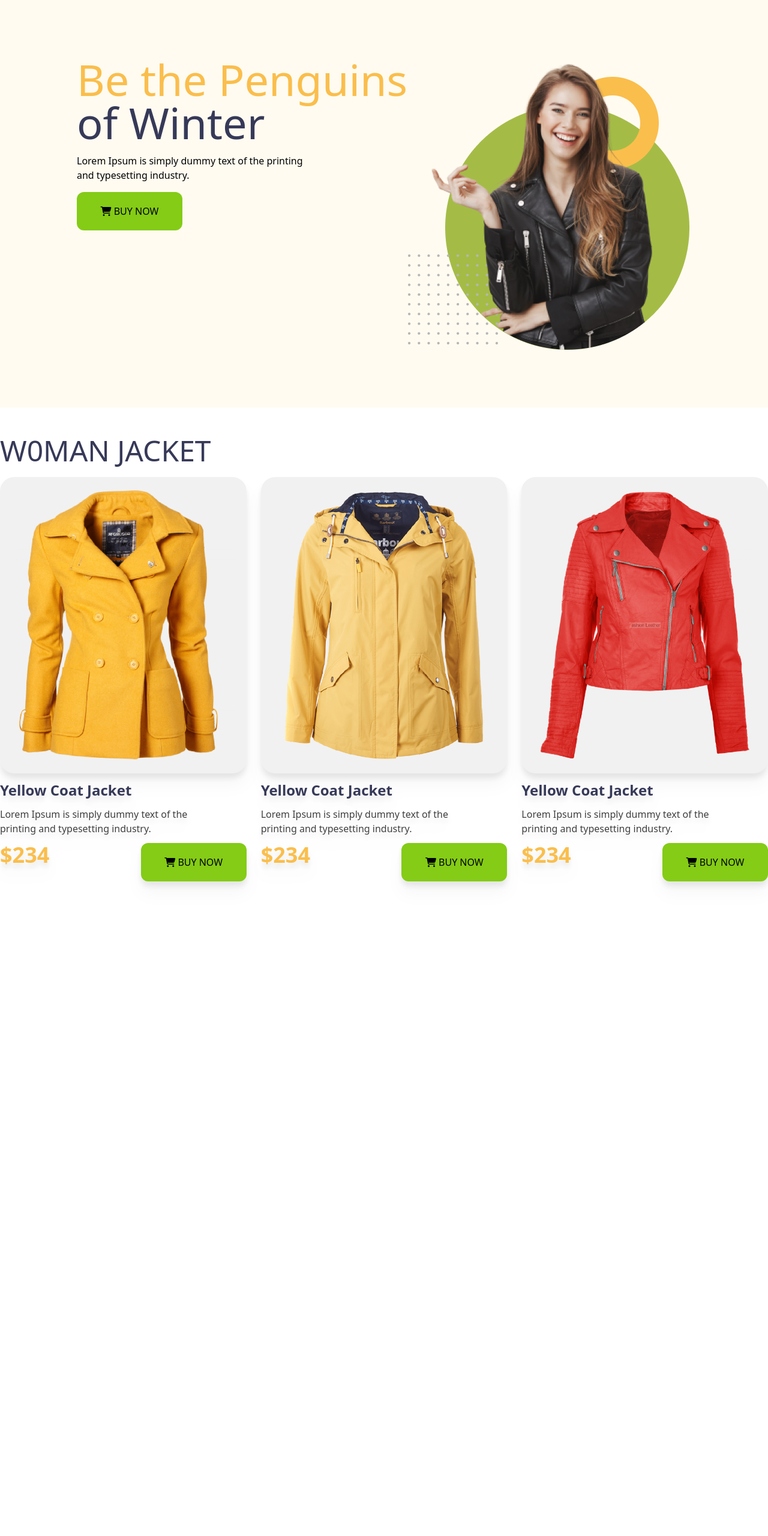
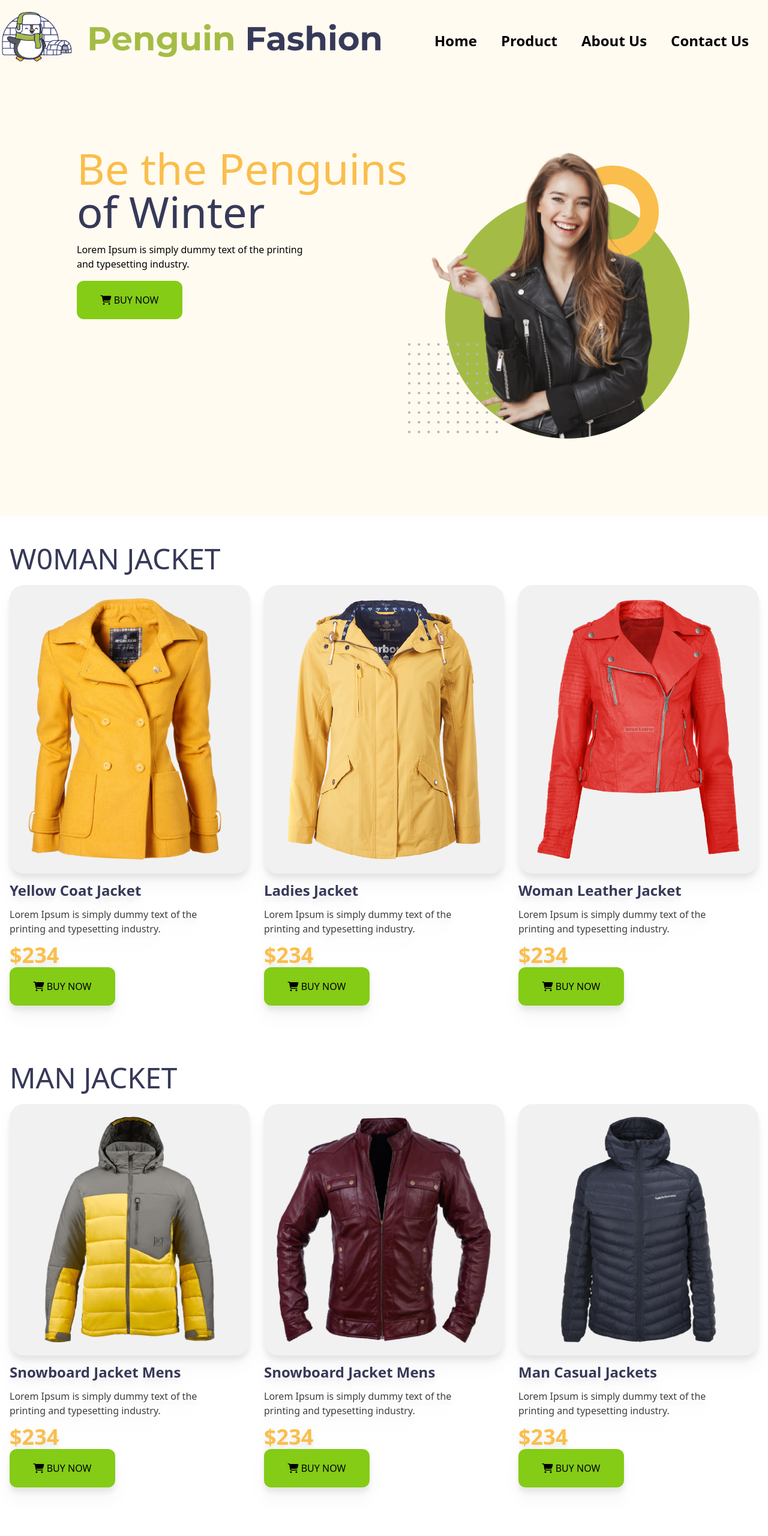
Before and after one commit to arafat20mupi/Taliwind-projects, a plain HTML site: page index.html in a window 1280 px wide. Shown: the top 2560 px of the page at 60% size. Before the commit the page ends 1517 px from the top, so only its background shows below. Drawn offline with nearby package versions, Linux system fonts and the light colour scheme.

Commit message:
all done

```diff
--- a/index.html
+++ b/index.html
@@ -8,9 +8,23 @@
     <script src="https://cdn.tailwindcss.com"></script>
 </head>
 <body>
-    <header>
-    <section class="bg-[#FFFBF0]  ">
-        <div class="py-24 p-32 font-medium flex flex-col md:flex-row justify-between">
+    <header class="bg-[#FFFBF0]  ">
+    <!-- nav start -->
+    <nav class="max-w-7xl px-12 md:px-0 mx-auto flex justify-between pt-5">
+        <div class="w-1/2 h-auto"><img src="./icons/logo.png" alt=""></div>
+        <div>
+            <ul class="font-semibold text-2xl list-none hidden md:flex m-4 p-4 gap-10 cursor-pointer">
+                <li>Home</li>
+                <li>Product</li>
+                <li>About Us</li>
+                <li>Contact Us</li>
+            </ul>
+            <i class="fa-solid fa-bars flex md:hidden w-8 pt-4"></i>
+        </div>
+    </nav>
+    <!-- banner section  -->
+    <section >
+        <div class="py-24 p-5 md:p-32 font-medium flex flex-col md:flex-row justify-between">
             <div class="  ">
             <h1 class="mb-4 text-7xl text-[#363958]"><span class="text-[#FABE4C] ">Be the Penguins</span>
                <br> of Winter</h1>
@@ -25,10 +39,12 @@
         </div>
     </section>
     </header>
+    <!-- main section start  -->
     <main class="max-w-7xl mx-auto font-sans">
-        <section class="py-12">
+        <!-- women cart section  -->
+        <section class="py-12 p-4">
             <h1 class="text-5xl font-medium text-[#363958] uppercase">W0Man Jacket</h1>
-            <div class="grid grid-cols-1 md:grid-cols-3 gap-6 ">
+            <div class="grid grid-cols-1  md:grid-cols-3 gap-6 ">
                 <!-- cart 1 -->
                 <div class="pt-5">
                     <div class=" drop-shadow-xl space-y-3">
@@ -38,7 +54,7 @@
                         <h4 class="text-[#363958] font-bold text-2xl">Yellow Coat Jacket </h4>
                         <h4 class="text-[#3E3E3E]">Lorem Ipsum is simply dummy text of the
                            <br> printing and typesetting industry.</h4>
-                        <div class="flex justify-between">
+                        <div class="flex flex-col justify-between">
                             <p class="text-[#FABE4C] font-bold text-4xl">$234</p>
                             <button class=" bg-lime-500 w-44 h-16 rounded-xl" >
                             <i class="fa-solid fa-cart-shopping"></i> BUY NOW</button>
@@ -51,10 +67,10 @@
                         <div class="bg-[#F1F1F1] p-5 rounded-3xl">
                             <img src="./images/jacket-2.png" alt="">
                         </div>
-                        <h4 class="text-[#363958] font-bold text-2xl">Yellow Coat Jacket </h4>
+                        <h4 class="text-[#363958] font-bold text-2xl">Ladies Jacket  </h4>
                         <h4 class="text-[#3E3E3E]">Lorem Ipsum is simply dummy text of the
                            <br> printing and typesetting industry.</h4>
-                        <div class="flex justify-between">
+                        <div class="flex flex-col justify-between">
                             <p class="text-[#FABE4C] font-bold text-4xl">$234</p>
                             <button class=" bg-lime-500 w-44 h-16 rounded-xl" >
                             <i class="fa-solid fa-cart-shopping"></i> BUY NOW</button>
@@ -67,10 +83,10 @@
                         <div class="bg-[#F1F1F1] p-5 rounded-3xl">
                             <img src="./images/jacket-3.png" alt="">
                         </div>
-                        <h4 class="text-[#363958] font-bold text-2xl">Yellow Coat Jacket </h4>
+                        <h4 class="text-[#363958] font-bold text-2xl">Woman Leather Jacket </h4>
                         <h4 class="text-[#3E3E3E]">Lorem Ipsum is simply dummy text of the
                            <br> printing and typesetting industry.</h4>
-                        <div class="flex justify-between">
+                        <div class="flex flex-col justify-between">
                             <p class="text-[#FABE4C] font-bold text-4xl">$234</p>
                             <button class=" bg-lime-500 w-44 h-16 rounded-xl" >
                             <i class="fa-solid fa-cart-shopping"></i> BUY NOW</button>
@@ -79,6 +95,104 @@
                 </div>
             </div>
         </section>
+    <!-- men cart seection  -->
+        <section class="py-12 p-4">
+            <h1 class="text-5xl font-medium text-[#363958] uppercase">Man Jacket</h1>
+            <div class="grid grid-cols-1  md:grid-cols-3 gap-6 ">
+                <!-- cart 4 -->
+                <div class="pt-5">
+                    <div class=" drop-shadow-xl space-y-3">
+                        <div class="bg-[#F1F1F1] p-5 rounded-3xl">
+                            <img src="./images/jacket-4.png" alt="">
+                        </div>
+                        <h4 class="text-[#363958] font-bold text-2xl">Snowboard Jacket Mens </h4>
+                        <h4 class="text-[#3E3E3E]">Lorem Ipsum is simply dummy text of the
+                           <br> printing and typesetting industry.</h4>
+                        <div class="flex flex-col justify-between">
+                            <p class="text-[#FABE4C] font-bold text-4xl">$234</p>
+                            <button class=" bg-lime-500 w-44 h-16 rounded-xl" >
+                            <i class="fa-solid fa-cart-shopping"></i> BUY NOW</button>
+                        </div>
+                    </div>
+                </div>
+                <!-- cart 5 -->
+                <div class="pt-5">
+                    <div class=" drop-shadow-xl space-y-3">
+                        <div class="bg-[#F1F1F1] p-5 rounded-3xl">
+                            <img src="./images/jacket-5.png" alt="">
+                        </div>
+                        <h4 class="text-[#363958] font-bold text-2xl">Snowboard Jacket Mens</h4>
+                        <h4 class="text-[#3E3E3E]">Lorem Ipsum is simply dummy text of the
+                           <br> printing and typesetting industry.</h4>
+                        <div class="flex flex-col justify-between">
+                            <p class="text-[#FABE4C] font-bold text-4xl">$234</p>
+                            <button class=" bg-lime-500 w-44 h-16 rounded-xl" >
+                            <i class="fa-solid fa-cart-shopping"></i> BUY NOW</button>
+                        </div>
+                    </div>
+                </div>
+                <!-- cart 6 -->
+                <div class="pt-5">
+                    <div class=" drop-shadow-xl space-y-3">
+                        <div class="bg-[#F1F1F1] p-5 rounded-3xl">
+                            <img src="./images/jacket-6.png" alt="">
+                        </div>
+                        <h4 class="text-[#363958] font-bold text-2xl">Man Casual Jackets</h4>
+                        <h4 class="text-[#3E3E3E]">Lorem Ipsum is simply dummy text of the
+                           <br> printing and typesetting industry.</h4>
+                        <div class="flex flex-col justify-between">
+                            <p class="text-[#FABE4C] font-bold text-4xl">$234</p>
+                            <button class=" bg-lime-500 w-44 h-16 rounded-xl" >
+                            <i class="fa-solid fa-cart-shopping"></i> BUY NOW</button>
+                        </div>
+                    </div>
+                </div>
+            </div>
+    </section>
     </main>
+
+    <!-- footer start  -->
+
+    <footer class="max-w-7xl mx-auto font-sans">
+        <section class="grid grid-cols-1 flex-wrap md:flex md:grid-cols-2  justify-between py-12 p-4 gap-24 p-12">
+            <div class="pb-5">
+                <div class="flex ">
+                    <div>
+                        <img src="./icons/house.png" alt="">
+                    </div>
+                    <div>
+                        <h4 class="text-[#363958] font-bold text-2xl">Find the Perfect Fit</h4>
+                        <p class="text-[#3E3E3E]">Everybody is different, which is why we
+                            offer styles for every body.</p>
+                    </div>
+                </div>
+                <div class="flex">
+                    <div class="">
+                        <img src="./icons/box.png" alt="">
+                    </div>
+                    <div>
+                        <h4  class="text-[#363958] font-bold text-2xl">Free Exchanges</h4>
+                        <p class="text-[#3E3E3E]">One of the many reasons you can shop
+                            with peace of mind.</p>
+                    </div>
+                </div>
+                <div class="flex">
+                    <div class="">
+                        <img src="./icons/box.png" alt="">
+                    </div>
+                    <div>
+                        <h4 class="text-[#363958] font-bold text-2xl">Free Exchanges</h4>
+                        <p class="text-[#3E3E3E]">One of the many reasons you can shop
+                            with peace of mind.</p>
+                    </div>
+                </div>
+            </div>
+            <div>
+                <div class="w-auto h-40">
+                    <img src="./images/shopping.png" alt="">
+                </div>
+            </div>
+        </section>
+    </footer>
 </body>
 </html>
```
